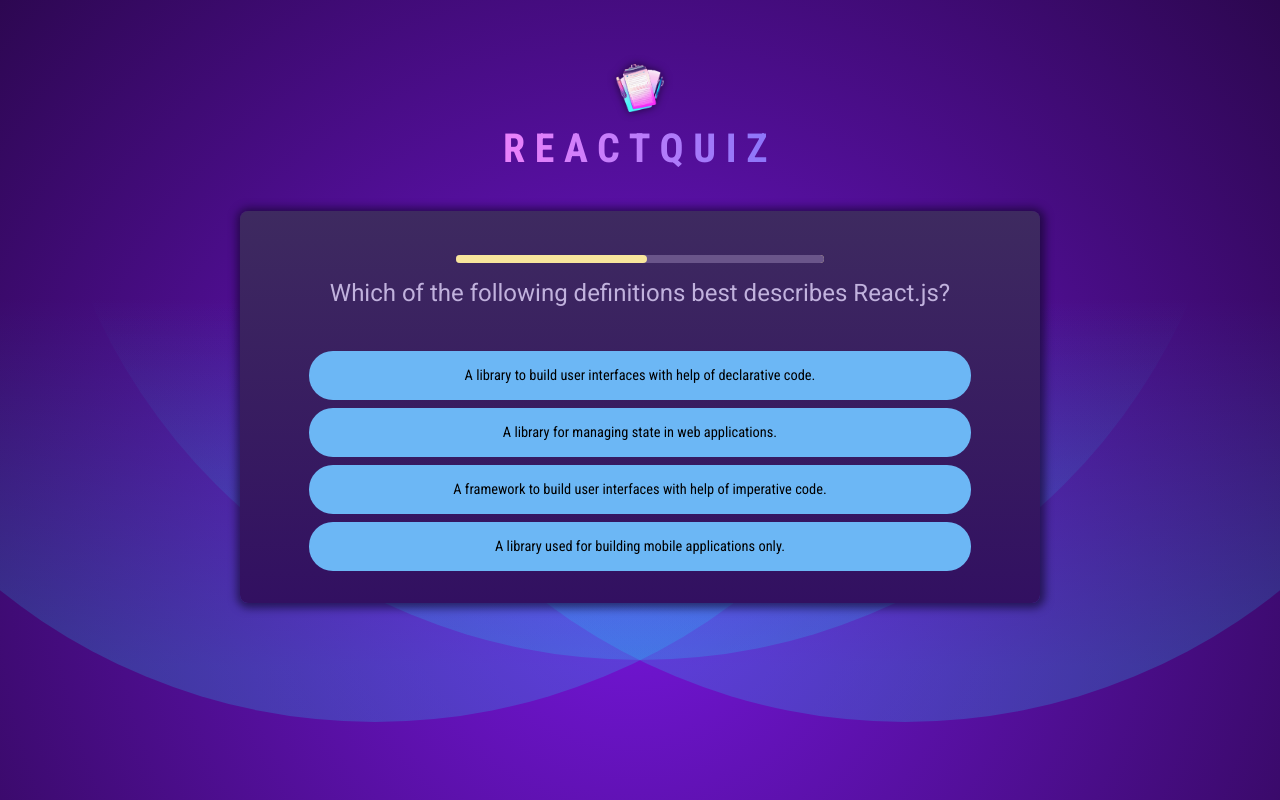
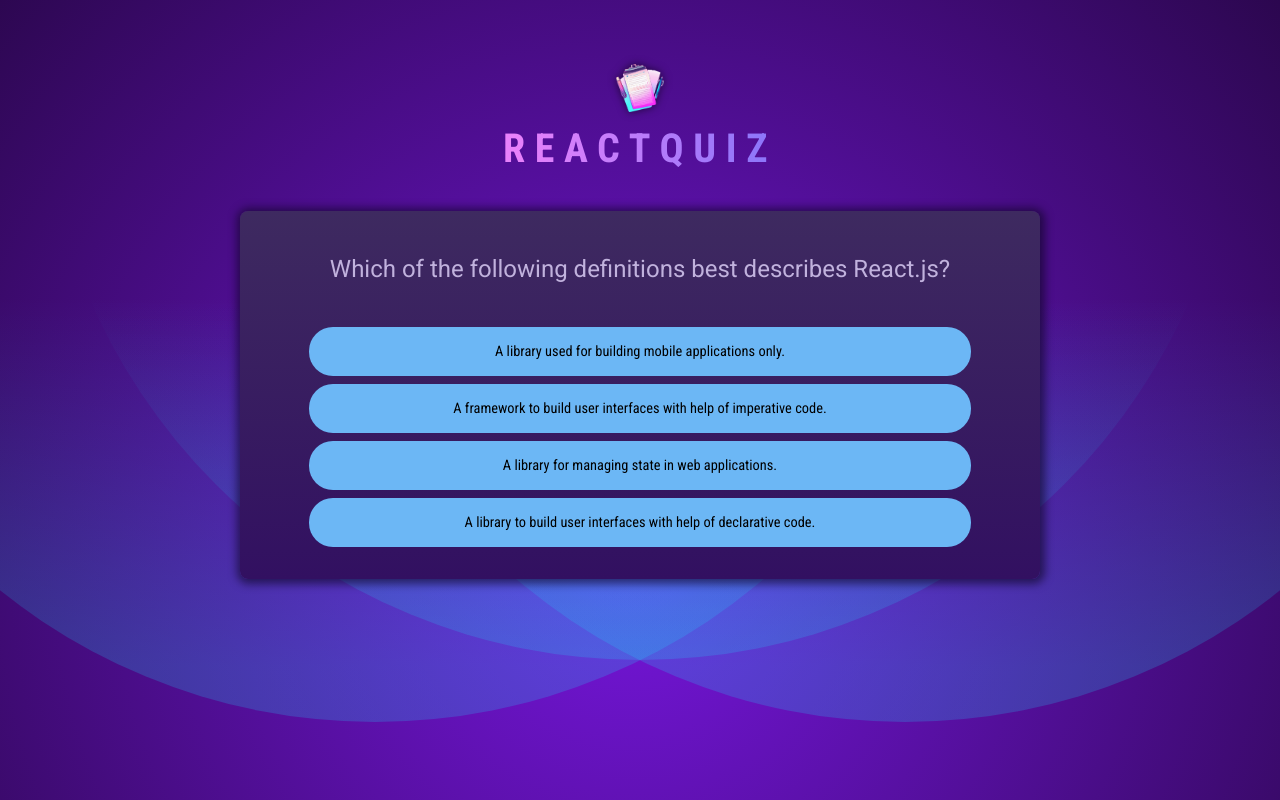
Before and after one commit to IvanVasiunin/react-quiz, a React (Create React App) app: page / in a window 1280 px wide. Built offline with nearby package versions, Linux system fonts and the light colour scheme.

Commit message:
reworking logic, quiz and header components added

```diff
--- a/src/components/App.jsx
+++ b/src/components/App.jsx
@@ -1,31 +1,13 @@
-import { useState, useEffect } from 'react';
 import Header from './Header';
 import Quiz from './Quiz';
-import QUESTIONS from '../questions.js';
-import Result from './Result';
 
 function App() {
-  const [answers, setAnswers] = useState([]);
-  const [index, setIndex] = useState(0);
-
-  useEffect(() => {
-    if(QUESTIONS.length === answers.length) {
-      console.log(answers)
-    }
-  }, [answers])
-
-  const addAnswer = answer => {
-    setAnswers(prevAnswers => [...prevAnswers, answer]);
-    if (index < QUESTIONS.length - 1) {
-      setIndex(prev => prev + 1);
-    }
-  };
-
   return (
     <>
       <Header />
-      {QUESTIONS.length !== answers.length && <Quiz addAnswer={addAnswer} index={index} /> }
-      {QUESTIONS.length === answers.length && <Result answers={answers} />}
+      <main>
+        <Quiz />
+      </main>
     </>
   );
 }
--- a/src/components/Header.jsx
+++ b/src/components/Header.jsx
@@ -1,12 +1,10 @@
-import logo from '../assets/quiz-logo.png';
+import logo from '../assets/quiz-logo.png'
 
 const Header = () => {
-  return (
-    <header>
-      <img src={logo} alt="Logo" />
-      <h1>reactquiz</h1>
-    </header>
-  );
-};
+  return <header>
+    <img src={logo} alt="quiz" />
+    <h1>ReactQuiz</h1>
+  </header>
+}
 
-export default Header;
+export default Header
--- a/src/components/ProgressBar.jsx
+++ /dev/null
@@ -1,24 +0,0 @@
-import { useEffect } from 'react';
-
-const ProgressBar = props => {
-  useEffect(() => {
-    if (props.timeForAnswer > 0) {
-      const interval = setInterval(() => {
-        props.decreaseTime();
-      }, 10);
-      return () => {
-        clearInterval(interval);
-      };
-    }
-  }, []);
-
-  return (
-    <progress
-      value={props.timeForAnswer}
-      max={props.maxTime}
-      className={props.className}
-    />
-  );
-};
-
-export default ProgressBar;
--- a/src/components/Question.jsx
+++ /dev/null
@@ -1,111 +0,0 @@
-import { useEffect, useState } from 'react';
-import ProgressBar from './ProgressBar';
-import correctAnswers from 'correct_answers';
-
-const Question = ({ text, answers, id, addAnswer }) => {
-  const [timeForAnswer, setTimeForAnswer] = useState(5000);
-  const [loadingTime, setLoadingTime] = useState(1000);
-  const [waitingTime, setWaitingTime] = useState(2000);
-  const [answered, setAnswered] = useState(false);
-  const [waitingforNext, setWaitingforNext] = useState(false);
-  const [clicked, setClicked] = useState(null);
-  const [isCorrect, setIsCorrect] = useState(null);
-
-  function decreaseAnswerTime() {
-    if (timeForAnswer >= 10) {
-      setTimeForAnswer(prev => prev - 10);
-    }
-  }
-
-  function decreaseLoadingTime() {
-    if (loadingTime >= 10) {
-      setLoadingTime(prev => prev - 10);
-    }
-  }
-
-  function decreaseWaitingTime() {
-    if (waitingTime >= 10) {
-      setWaitingTime(prev => prev - 10);
-    }
-  }
-
-  function handleClickAnswer(index) {
-    if (!answered && !waitingforNext) {
-      setClicked(index);
-      setAnswered(true);
-    }
-  }
-
-  useEffect(() => {
-    if(timeForAnswer === 0 && !clicked) {
-      setAnswered(true);
-    }
-    if (loadingTime === 0) {
-      setIsCorrect(correctAnswers[id] === answers[clicked]);
-      setWaitingforNext(true);
-      setAnswered(false);
-    }
-    if (waitingTime === 0) {
-      let dataToWrite;
-      if(clicked !== null) {
-        dataToWrite = [answers[clicked], correctAnswers[id] === answers[clicked]];
-      } else {
-        dataToWrite = ['You skipped the question', false];
-      }
-      addAnswer(dataToWrite);
-    }
-  }, [loadingTime, timeForAnswer, clicked, waitingTime, addAnswer, answers, id]);
-
-
-  return (
-    <div id="question">
-      {!answered && !waitingforNext && (
-        <ProgressBar
-          decreaseTime={decreaseAnswerTime}
-          timeForAnswer={timeForAnswer}
-          maxTime={5000}
-        />
-      )}
-      {answered && !waitingforNext && (
-        <ProgressBar
-          className="answered"
-          decreaseTime={decreaseLoadingTime}
-          timeForAnswer={loadingTime}
-          maxTime={1000}
-        />
-      )}
-      {!answered && waitingforNext && (
-        <ProgressBar
-          decreaseTime={decreaseWaitingTime}
-          timeForAnswer={waitingTime}
-          maxTime={2000}
-        />
-      )}
-      <h2 id="question">{text}</h2>
-      <ul id="answers">
-        {answers.map((answer, index) => {
-          return (
-            <li key={index} className="answer">
-              <button
-                className={`${clicked === index ? 'selected' : ''} ${
-                  !waitingforNext
-                    ? ''
-                    : clicked !== index
-                    ? ''
-                    : isCorrect
-                    ? 'correct'
-                    : 'wrong'
-                }`}
-                onClick={() => handleClickAnswer(index)}
-              >
-                {answer}
-              </button>
-            </li>
-          );
-        })}
-      </ul>
-    </div>
-  );
-};
-
-export default Question;
--- a/src/components/Quiz.jsx
+++ b/src/components/Quiz.jsx
@@ -1,17 +1,38 @@
+import { useState } from 'react';
 import QUESTIONS from '../questions.js';
-import Question from './Question.jsx';
 
-const Quiz = ({addAnswer, index}) => {
+const Quiz = () => {
+  const [userAnswers, setUserAnswers] = useState([]);
+
+  const activeQuestionIndex = userAnswers.length;
+  const shuffledAnswers = [...QUESTIONS[activeQuestionIndex].answers];
+  shuffledAnswers.sort(() => Math.random() - 0.5);
+  const quizIsComplete = activeQuestionIndex === QUESTIONS.length;
+
+  function handleSelectAnswer(selectedAnswer) {
+    setUserAnswers(prevAnswers => [...prevAnswers, selectedAnswer]);
+  }
 
   return (
     <div id="quiz">
-      <Question
-        addAnswer={addAnswer}
-        key={QUESTIONS[index].id}
-        text={QUESTIONS[index].text}
-        answers={QUESTIONS[index].answers}
-        id={QUESTIONS[index].id}
-      />
+      <div id="question">
+        <h2>{QUESTIONS[activeQuestionIndex].text}</h2>
+        <ul id="answers">
+          {shuffledAnswers.map(answer => {
+            return (
+              <li key={answer} className="answer">
+                <button
+                  onClick={() => {
+                    handleSelectAnswer(answer);
+                  }}
+                >
+                  {answer}
+                </button>
+              </li>
+            );
+          })}
+        </ul>
+      </div>
     </div>
   );
 };
--- a/src/components/Result.jsx
+++ /dev/null
@@ -1,57 +0,0 @@
-import result_image from '../assets/quiz-complete.png';
-import QUESTIONS from '../questions.js';
-
-const Result = props => {
-  console.log(props.answers);
-  const answers = [...props.answers];
-  const correct_answers = Math.round(
-    (answers.filter(n => n[1] === true).length / answers.length) * 100
-  );
-  const incorrect_answers = Math.round(
-    (answers.filter(n => n[1] === false && n[0] !== 'You skipped the question')
-      .length /
-      answers.length) *
-      100
-  );
-  const skipped = Math.round(
-    (answers.filter(n => n[0] === 'You skipped the question').length /
-      answers.length) *
-      100
-  );
-  return (
-    <div id="summary">
-      <img src={result_image} alt="Result" />
-      <h2>Quiz completed!</h2>
-      <div id="summary-stats">
-        <p>
-          <span className="number">{skipped}%</span>
-          <span className="text">skipped</span>
-        </p>
-        <p>
-          <span className="number">{correct_answers}%</span>
-          <span className="text">answered correctly</span>
-        </p>
-        <p>
-          <span className="number">{incorrect_answers}%</span>
-          <span className="text">answered incorrectly</span>
-        </p>
-      </div>
-      <ol className="user-answer">
-        {answers.map((answer, index) => {
-          return (
-            <li
-              key={index}
-              className={`user-answer ${answer[1] ? 'correct' : 'wrong'}`}
-            >
-              <h3>{index + 1}</h3>
-              <div className='question'>{QUESTIONS[index].text}</div>
-              {answer[0]}
-            </li>
-          );
-        })}
-      </ol>
-    </div>
-  );
-};
-
-export default Result;
```
